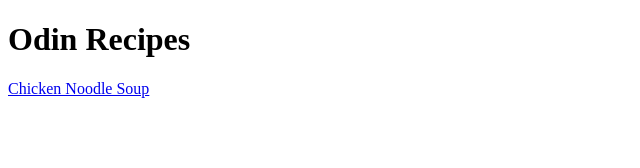
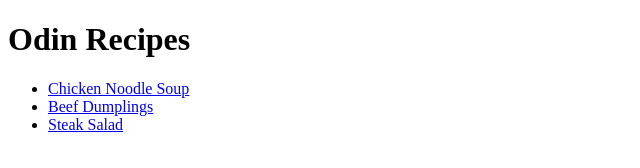
Before and after one commit to mmongobongo/odin-recipes, a plain HTML site: page index.html in a window 1280 px wide. Shown: the whole page, without its empty margins (0-640 px from the left). Drawn offline with Linux system fonts and the light colour scheme.

Commit message:
Add recipe page links to home page

```diff
--- a/index.html
+++ b/index.html
@@ -7,6 +7,10 @@
 
     <body>
         <h1>Odin Recipes</h1>
-        <a href="./recipes/cknoodlesoup.html">Chicken Noodle Soup</a>
+        <ul>
+            <li><a href="./recipes/cknoodlesoup.html">Chicken Noodle Soup</a></li>
+            <li><a href="./recipes/bfdumplings.html">Beef Dumplings</a></li>
+            <li><a href="./recipes/stksalad.html">Steak Salad</a></li>
+        </ul>
     </body>
 </html>
```
